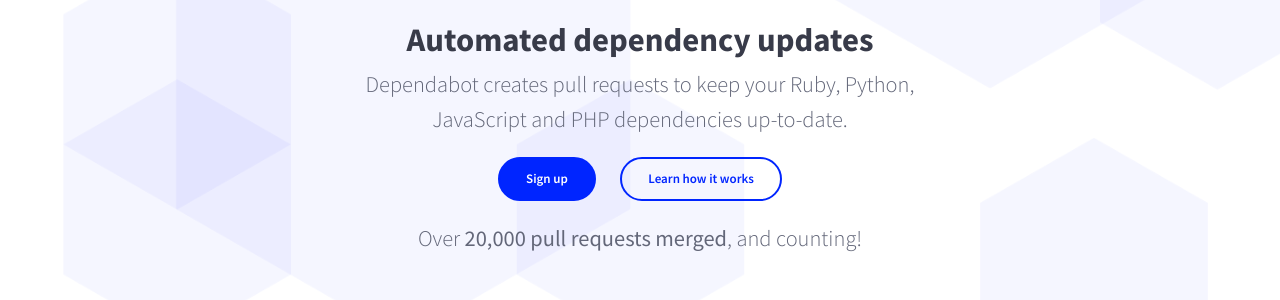
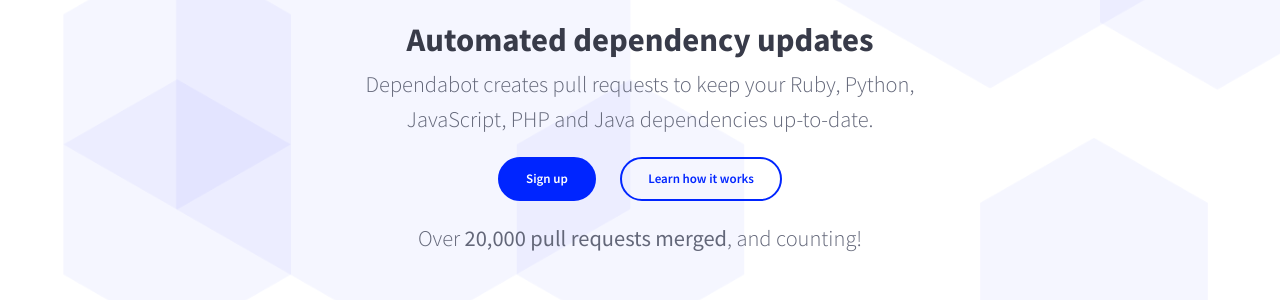
Before and after one commit to desenvolvedorIcotrade/App.bot, a Jekyll site: the page index.html, which Jekyll copies as it is, in a window 1280 px wide and 900 px high. Shown: the part 282-582 px from the top of the window. Built offline with Jekyll 4.4.1, drawn with Linux system fonts in a browser that asks for light colours; nearby versions of some CDN libraries.

Commit message:
Plug Java

```diff
--- a/_config.yml
+++ b/_config.yml
@@ -16,7 +16,7 @@
 title: Dependabot
 #email: your-email@domain.com
 description: > # this means to ignore newlines until "baseurl:"
-  Dependabot makes keeping your Ruby, JavaScript, PHP and Python dependencies up to date
+  Dependabot makes keeping your Ruby, JavaScript, PHP, Python and Java dependencies up to date
   easy.
 baseurl: "" # the subpath of your site, e.g. /blog
 url: "https://dependabot.com"
--- a/_layouts/post.html
+++ b/_layouts/post.html
@@ -10,7 +10,7 @@
 
   <div class="entry">{{ content }}</div>
   <div class="section cta">
-    <p>Dependabot makes it easy to keep your Ruby, JavaScript, PHP and Python dependencies up-to-date.</p>
+    <p>Dependabot makes it easy to keep your Ruby, JavaScript, PHP, Python and Java dependencies up-to-date.</p>
     <a class="button primary" href="//dependabot.com">Find out more</a>
     <a class="button" href="//app.dependabot.com/auth/sign-up">Take me to the app</a>
   </div>
--- a/index.html
+++ b/index.html
@@ -50,7 +50,7 @@
 
       <div class="section hero">
         <h2>Automated dependency updates</h2>
-        <p>Dependabot creates pull requests to keep your Ruby, Python, JavaScript and PHP dependencies up-to-date.</p>
+        <p>Dependabot creates pull requests to keep your Ruby, Python, JavaScript, PHP and Java dependencies up-to-date.</p>
         <p>
           <a class="button primary" href="//app.dependabot.com/auth/sign-up">Sign up</a>
           <a class="button" href="#how-it-works">Learn how it works</a>
```
